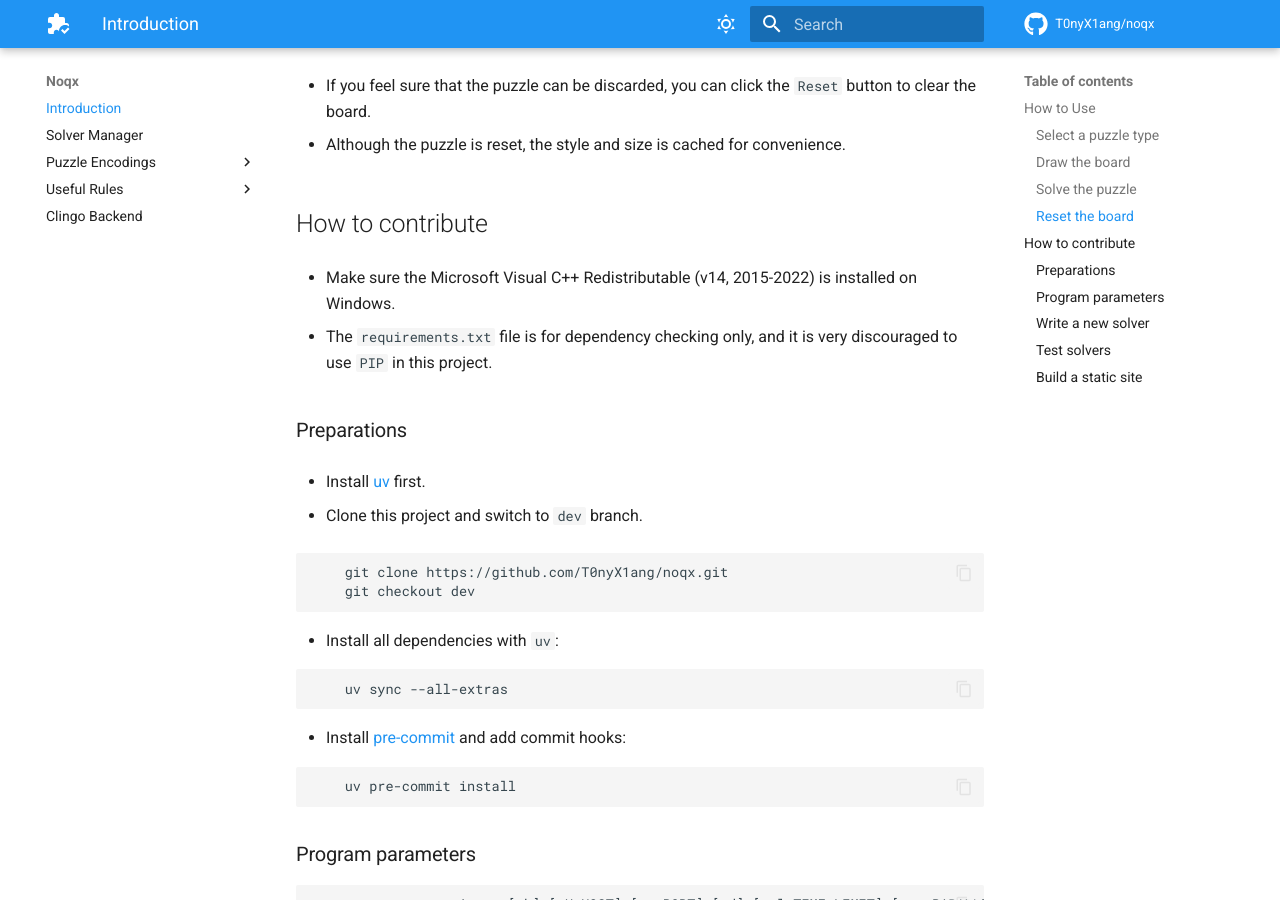
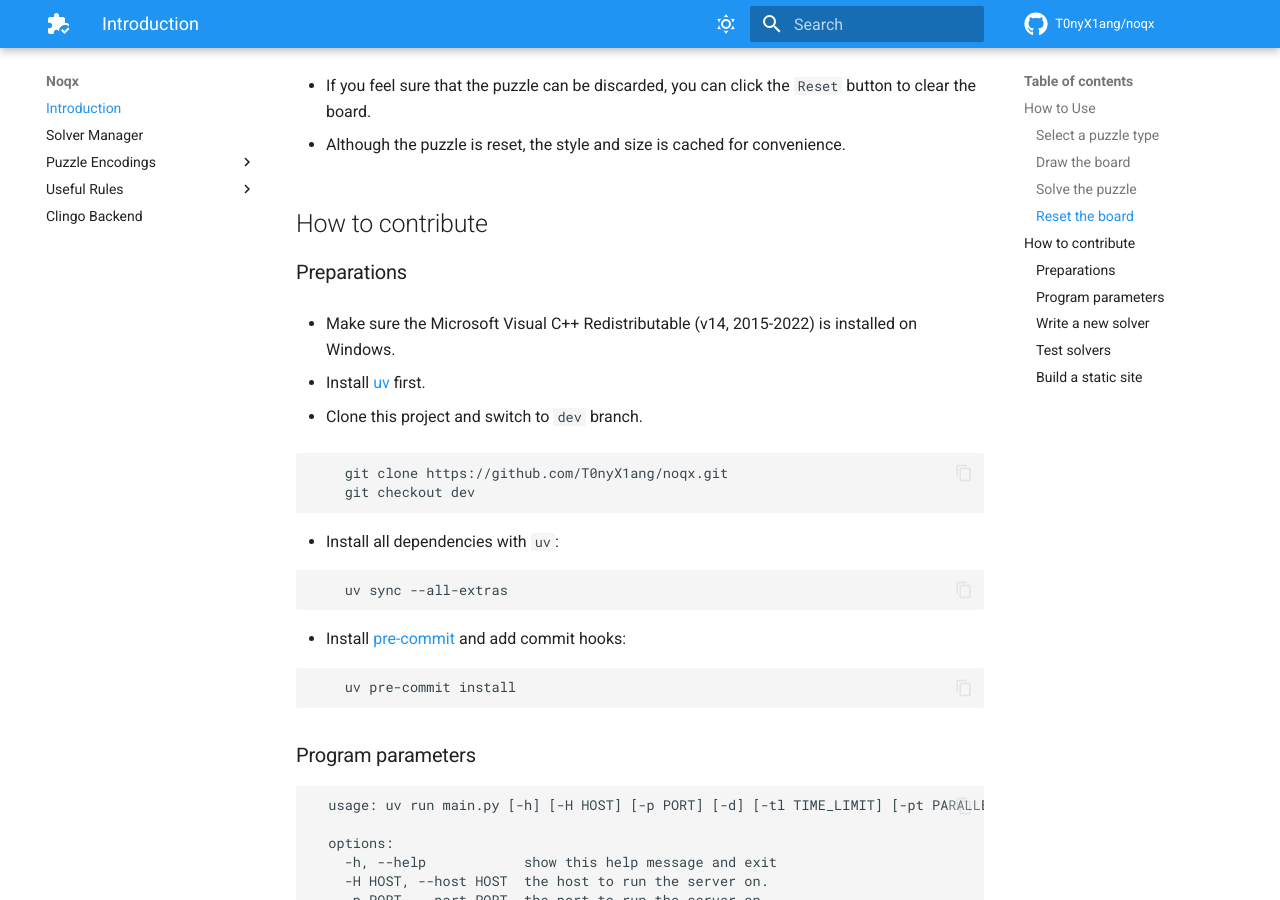
Before and after one commit to T0nyX1ang/noqx, an MkDocs documentation site: the page built from docs/index.md, in a window 1280 px wide and 900 px high, scrolled down 1074 px. Built offline with MkDocs 1.6.1 and Material for MkDocs 9.7.7, drawn with Linux system fonts in a browser that asks for light colours; comment, search, counter and statistics services are not loaded.

```diff
--- a/docs/index.md
+++ b/docs/index.md
@@ -44,11 +44,9 @@
 
 ## How to contribute
 
+### Preparations
+
 - Make sure the Microsoft Visual C++ Redistributable (v14, 2015-2022) is installed on Windows.
-
-- The `requirements.txt` file is for dependency checking only, and it is very discouraged to use `PIP` in this project.
-
-### Preparations
 
 - Install [uv](https://docs.astral.sh/uv/getting-started/installation/) first.
 
```
